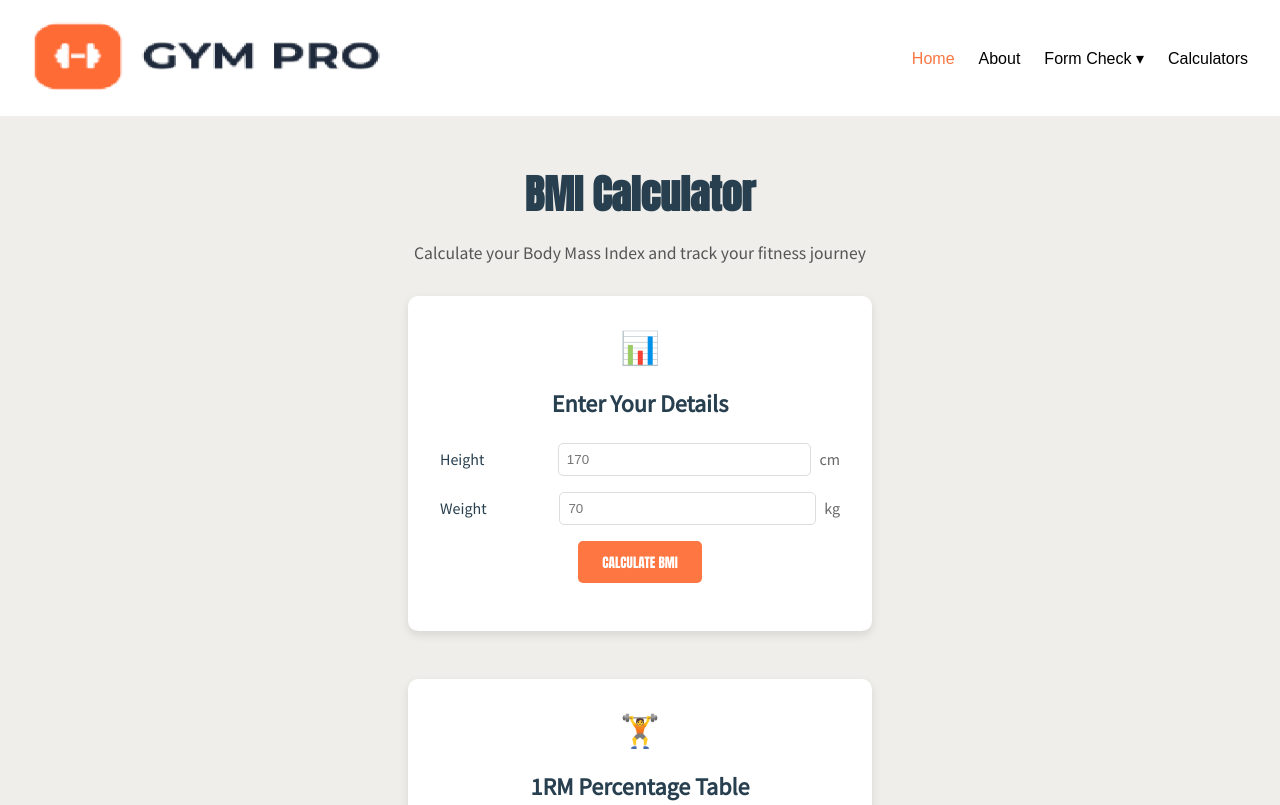
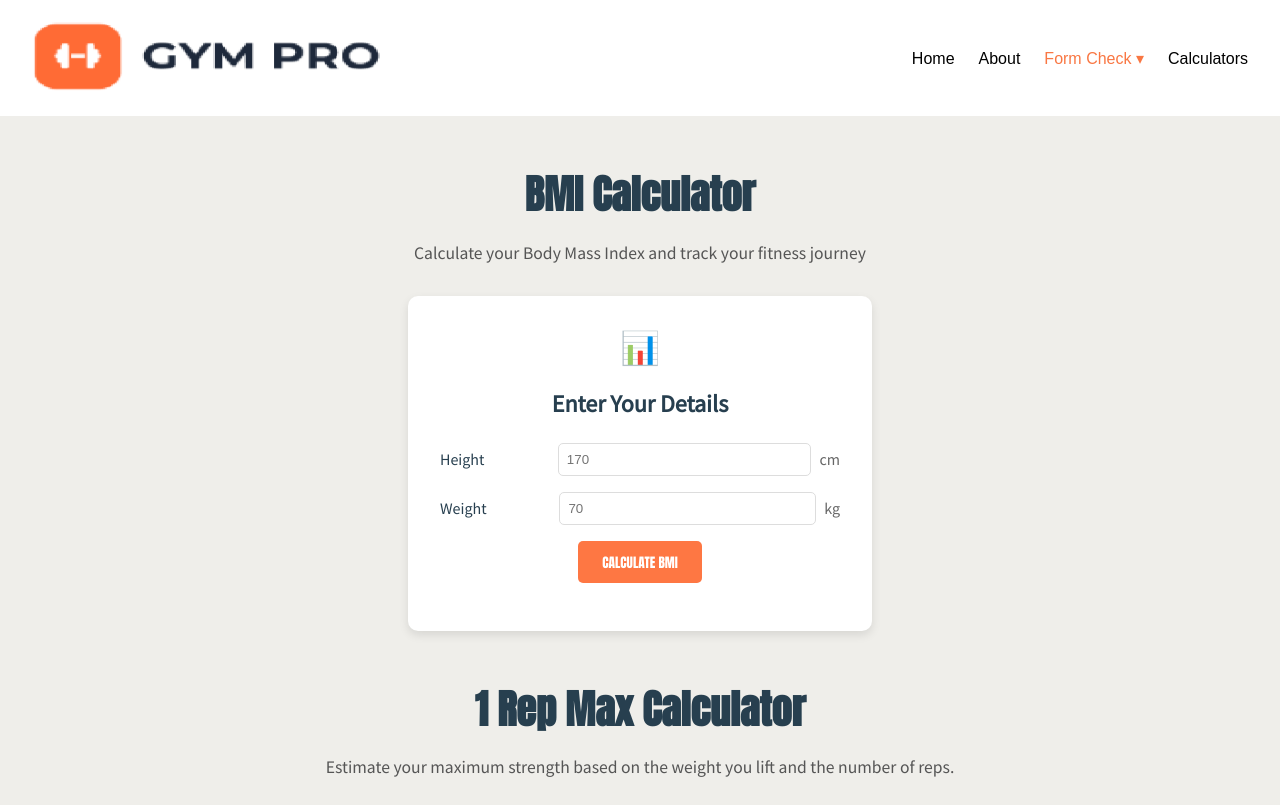
Before and after one commit to owencelis/gympro-introweb-finals-website-project, a plain HTML site: page GYM PRO/calculator.html in a window 1280 px wide. Shown: the top 805 px of the page. Drawn offline with Linux system fonts and the light colour scheme; files whose address does not match are found by name.

Commit message:
added RPM calculator to calculator.html

```diff
--- a/GYM PRO/calculator.html
+++ b/GYM PRO/calculator.html
@@ -3,7 +3,7 @@
 <head>
   <meta charset="UTF-8">
   <meta name="viewport" content="width=device-width, initial-scale=1.0">
-  <title>BMI Calculator | GYM PRO</title>
+  <title>GYMPRO - Calculator </title>
   <link rel="stylesheet" href="assets/css/styles.css">
   <link href="https://fonts.googleapis.com/css2?family=Anton&family=Source+Sans+Pro&display=swap" rel="stylesheet">
 </head>
@@ -19,10 +19,10 @@
       <div class="burger" id="burger">☰</div>
 
       <ul class="nav-links" id="nav-links">
-        <li><a href="index.html" class="active">Home</a></li>
+        <li><a href="index.html">Home</a></li>
         <li><a href="about.html">About</a></li>
         <li class="dropdown">
-          <a href="formCheck.html">Form Check ▾</a>
+          <a href="formCheck.html" class="active">Form Check ▾</a>
           <ul class="dropdown-content">
             <li><a href="formCheck.html#chest">Chest</a></li>
             <li><a href="formCheck.html#back">Back</a></li>
@@ -60,6 +60,11 @@
         <button type="submit" class="btn">Calculate BMI</button>
       </form>
       <p id="bmiResult"></p>
+    </section>
+
+    <section class="calc-header">
+      <h1>1 Rep Max Calculator</h1>
+      <p>Estimate your maximum strength based on the weight you lift and the number of reps.</p>
     </section>
 
     <!-- 1RM Percentage Calculator -->
```
